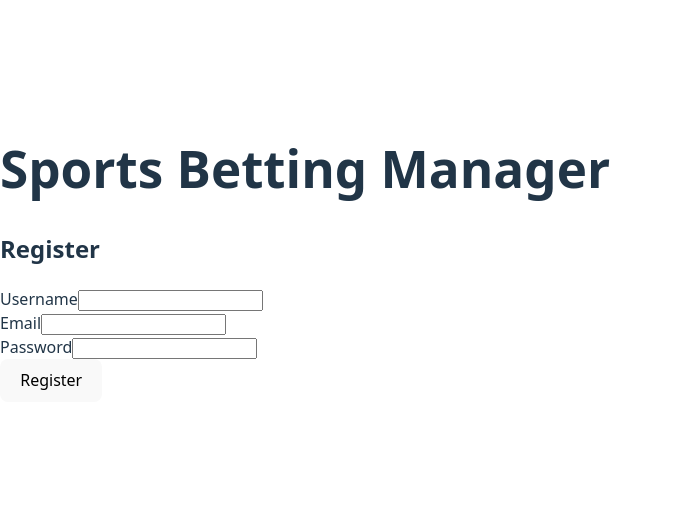
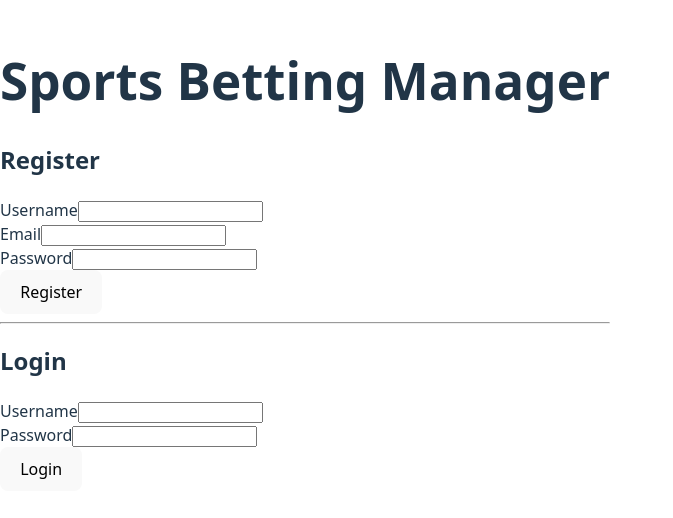
Before and after one commit to grzechuhehe/BettingManager, a React (Vite) app in the folder SportsBettingManagerApp/frontend/: page / in a window 1280 px wide. Shown: the part 146-664 px from the top of the page, without its empty margins (0-673 px from the left). Built offline with nearby package versions, Linux system fonts and the light colour scheme.

Commit message:
login fuctionality

```diff
--- a/SportsBettingManagerApp/frontend/src/App.jsx
+++ b/SportsBettingManagerApp/frontend/src/App.jsx
@@ -1,5 +1,6 @@
 import React from 'react';
 import Register from './components/Register';
+import Login from './components/Login';
 
 function App() {
   return (
@@ -9,6 +10,8 @@
       </header>
       <main>
         <Register />
+        <hr /> {/* Separator for clarity */}
+        <Login />
       </main>
     </div>
   );
--- /dev/null
+++ b/SportsBettingManagerApp/frontend/src/components/Login.jsx
@@ -0,0 +1,60 @@
+import React, { useState } from 'react';
+import API from '../api';
+
+const Login = () => {
+    const [username, setUsername] = useState('');
+    const [password, setPassword] = useState('');
+    const [message, setMessage] = useState('');
+    const [isError, setIsError] = useState(false);
+
+    const handleLogin = async (e) => {
+        e.preventDefault();
+        setIsError(false);
+        setMessage('');
+
+        try {
+            const response = await API.post('/auth/signin', {
+                username,
+                password
+            });
+
+            if (response.data.token) {
+                localStorage.setItem('user', JSON.stringify(response.data));
+                setMessage('Login successful!');
+                setUsername('');
+                setPassword('');
+            }
+        } catch (error) {
+            setIsError(true);
+            if (error.response && error.response.data) {
+                setMessage(error.response.data.error || 'Login failed. Please check your credentials.');
+            } else {
+                setMessage('An error occurred while connecting to the server.');
+            }
+        }
+    };
+
+    return (
+        <div>
+            <h2>Login</h2>
+            <form onSubmit={handleLogin}>
+                <div>
+                    <label>Username</label>
+                    <input type="text" value={username} onChange={(e) => setUsername(e.target.value)} required />
+                </div>
+                <div>
+                    <label>Password</label>
+                    <input type="password" value={password} onChange={(e) => setPassword(e.target.value)} required />
+                </div>
+                <button type="submit">Login</button>
+            </form>
+            {message && (
+                <p style={{ color: isError ? 'red' : 'green' }}>
+                    {message}
+                </p>
+            )}
+        </div>
+    );
+};
+
+export default Login;
```
